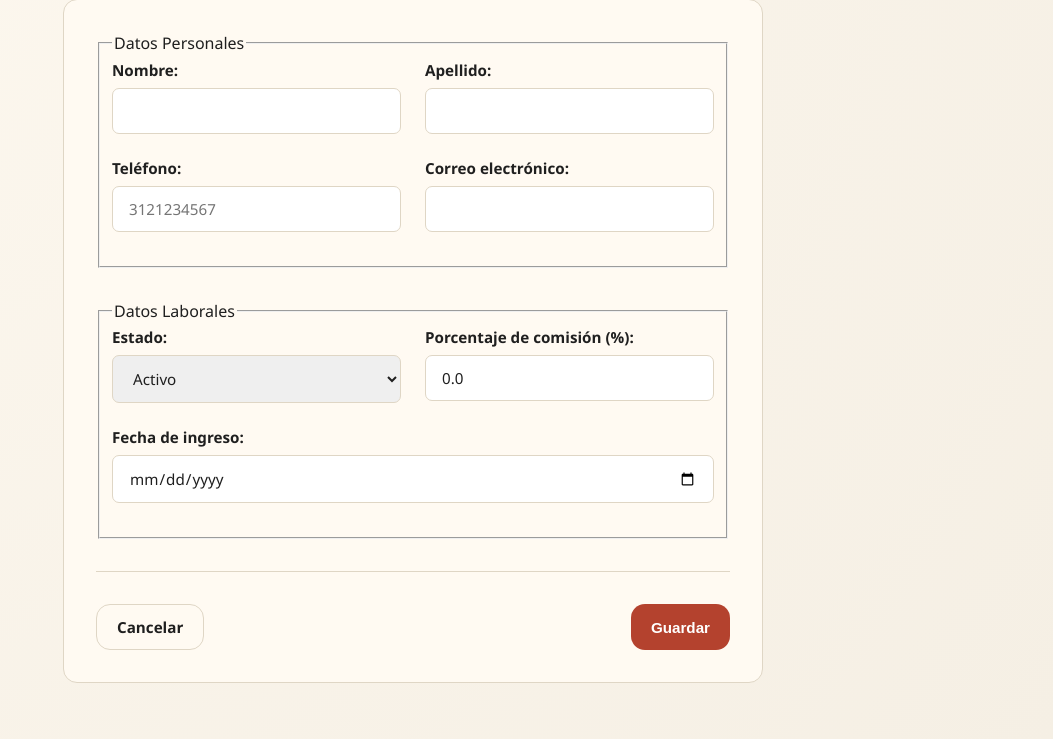
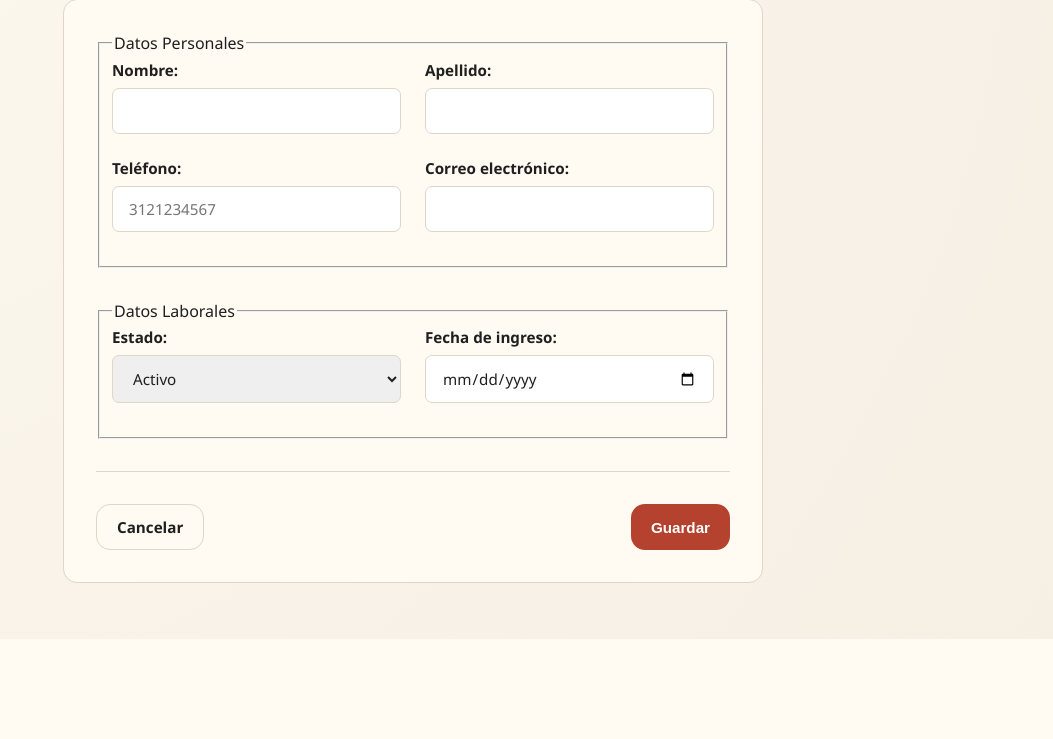
Before and after one commit to alejandro20050406/Barbersoft-Django, a Django app: page /empleados/crear/ in a window 1280 px wide. Shown: the part 169-908 px from the top of the page, without its empty margins (227-1280 px from the left). After the commit the page ends 808 px from the top, so only its background shows below. Run offline with Django 5.2, Linux system fonts and the light colour scheme; a user stored in the database is signed in; data comes from the database, SQL or seed files in the repository; data that the repository does not hold is empty.

Commit message:
ajuste de comisiones aplicadas a servicios brindados

```diff
--- a/apps/empleados/admin.py
+++ b/apps/empleados/admin.py
@@ -5,19 +5,19 @@ from .models import Empleado
 
 @admin.register(Empleado)
 class EmpleadoAdmin(admin.ModelAdmin):
-    list_display = ("nombre", "apellido", "telefono", "correo", "porcentaje_comision", "estado", "fecha_ingreso")
+    list_display = ("nombre", "apellido", "telefono", "correo", "estado", "fecha_ingreso")
     list_filter = ("estado", "fecha_ingreso", "fecha_registro")
     search_fields = ("nombre", "apellido", "correo", "telefono")
     ordering = ("apellido", "nombre")
     list_per_page = 20
-    readonly_fields = ('fecha_registro',)
+    readonly_fields = ("fecha_registro",)
 
     fieldsets = (
         ("Datos personales", {
             "fields": ("nombre", "apellido", "telefono", "correo")
         }),
         ("Datos laborales", {
-            "fields": ("estado", "porcentaje_comision", "fecha_ingreso")
+            "fields": ("estado", "fecha_ingreso")
         }),
         ("Auditoría", {
             "fields": ("fecha_registro",),
--- a/apps/empleados/forms.py
+++ b/apps/empleados/forms.py
@@ -14,7 +14,6 @@ class EmpleadoForm(forms.ModelForm):
             "apellido",
             "telefono",
             "correo",
-            "porcentaje_comision",
             "estado",
             "fecha_ingreso",
         ]
@@ -33,14 +32,6 @@ class EmpleadoForm(forms.ModelForm):
                 }
             ),
             "correo": forms.EmailInput(attrs={"class": "form-control"}),
-            "porcentaje_comision": forms.NumberInput(
-                attrs={
-                    "class": "form-control",
-                    "min": "0",
-                    "max": "100",
-                    "step": "0.01",
-                }
-            ),
             "estado": forms.Select(attrs={"class": "form-select"}),
             "fecha_ingreso": forms.DateInput(
                 attrs={"class": "form-control", "type": "date"}
@@ -89,16 +80,6 @@ class EmpleadoForm(forms.ModelForm):
             raise ValidationError("Ya existe un empleado con ese correo.")
         return correo
 
-    def clean_porcentaje_comision(self):
-        porcentaje = self.cleaned_data.get("porcentaje_comision")
-        if porcentaje is None:
-            raise ValidationError("El porcentaje de comisión es obligatorio.")
-        if porcentaje < 0:
-            raise ValidationError("El porcentaje no puede ser negativo.")
-        if porcentaje > 100:
-            raise ValidationError("El porcentaje no puede ser mayor a 100.")
-        return porcentaje
-
     def clean_fecha_ingreso(self):
         fecha_ingreso = self.cleaned_data.get("fecha_ingreso")
         if fecha_ingreso is None:
--- a/apps/empleados/tests.py
+++ b/apps/empleados/tests.py
@@ -13,7 +13,6 @@ class EmpleadoTelefonoValidationTests(SimpleTestCase):
                 "apellido": "Rocha",
                 "telefono": "3123431",
                 "correo": "",
-                "porcentaje_comision": "10.00",
                 "estado": "activo",
                 "fecha_ingreso": "2026-04-23",
             }
@@ -29,7 +28,6 @@ class EmpleadoTelefonoValidationTests(SimpleTestCase):
                 "apellido": "Castellanos",
                 "telefono": "312-887-9000",
                 "correo": "",
-                "porcentaje_comision": "0.00",
                 "estado": "activo",
                 "fecha_ingreso": "2026-04-23",
             }
--- a/apps/empleados/views.py
+++ b/apps/empleados/views.py
@@ -63,22 +63,6 @@ class EmpleadoUpdateView(SuccessMessageMixin, UpdateView):
     success_url = reverse_lazy("empleados:empleado-list")
     success_message = "Empleado actualizado exitosamente"
 
-    def form_valid(self, form):
-        empleado_actual = self.get_object()
-        nuevo_porcentaje = form.cleaned_data.get("porcentaje_comision")
-
-        if (
-            empleado_actual.comisiones.exists()
-            and nuevo_porcentaje != empleado_actual.porcentaje_comision
-        ):
-            form.add_error(
-                "porcentaje_comision",
-                "No puedes modificar la comision porque ya existen comisiones historicas.",
-            )
-            return self.form_invalid(form)
-
-        return super().form_valid(form)
-
 
 class EmpleadoDeleteView(SuccessMessageMixin, DeleteView):
     model = Empleado
--- a/templates/empleados/empleado_detail.html
+++ b/templates/empleados/empleado_detail.html
@@ -24,7 +24,6 @@
 <div class="detail-section">
     <h3>Datos Laborales</h3>
     <div class="detail-grid">
-        <div class="detail-item"><span class="detail-label">Comisión</span><span class="detail-value">{{ empleado.porcentaje_comision }}%</span></div>
         <div class="detail-item"><span class="detail-label">Fecha de Ingreso</span><span class="detail-value">{{ empleado.fecha_ingreso|date:"d/m/Y"|default:"-" }}</span></div>
         <div class="detail-item"><span class="detail-label">Registrado</span><span class="detail-value">{{ empleado.fecha_registro|date:"d/m/Y H:i" }}</span></div>
     </div>
--- a/templates/empleados/empleado_form.html
+++ b/templates/empleados/empleado_form.html
@@ -89,19 +89,6 @@
                     {% endif %}
                 </div>
                 <div class="form-group">
-                    {{ form.porcentaje_comision.label_tag }}
-                    {{ form.porcentaje_comision }}
-                    {% if form.porcentaje_comision.errors %}
-                        <div class="error-messages">
-                            {% for error in form.porcentaje_comision.errors %}
-                                <span style="color: #dc3545; font-size: 0.85rem;">{{ error }}</span>
-                            {% endfor %}
-                        </div>
-                    {% endif %}
-                </div>
-            </div>
-            <div class="form-row full">
-                <div class="form-group">
                     {{ form.fecha_ingreso.label_tag }}
                     {{ form.fecha_ingreso }}
                     {% if form.fecha_ingreso.errors %}
--- a/templates/empleados/empleado_list.html
+++ b/templates/empleados/empleado_list.html
@@ -28,13 +28,12 @@
 {% if empleados %}
     <div class="table-container">
         <table>
-            <thead><tr><th>Nombre</th><th>Teléfono</th><th>Comisión</th><th>Estado</th><th>Ingreso</th><th>Acciones</th></tr></thead>
+            <thead><tr><th>Nombre</th><th>Teléfono</th><th>Estado</th><th>Ingreso</th><th>Acciones</th></tr></thead>
             <tbody>
                 {% for emp in empleados %}
                     <tr>
                         <td><strong>{{ emp.nombre|upper }} {{ emp.apellido|upper }}</strong></td>
                         <td>{{ emp.telefono|default:"-" }}</td>
-                        <td>{{ emp.porcentaje_comision }}%</td>
                         <td><span class="badge {% if emp.estado == 'activo' %}badge-success{% else %}badge-danger{% endif %}">{{ emp.get_estado_display }}</span></td>
                         <td>{{ emp.fecha_ingreso|date:"d/m/Y"|default:"-" }}</td>
                         <td>
```
Also changed, not shown: templates/empleados/lista.html (+3 -5 lines).
